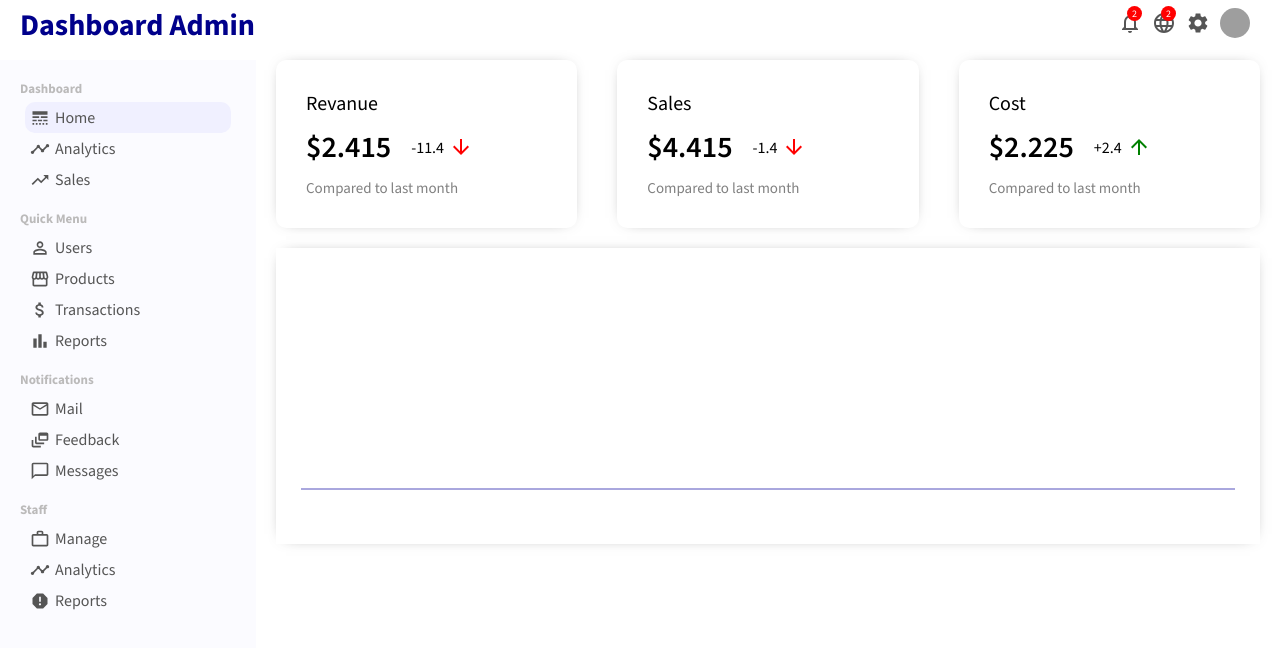
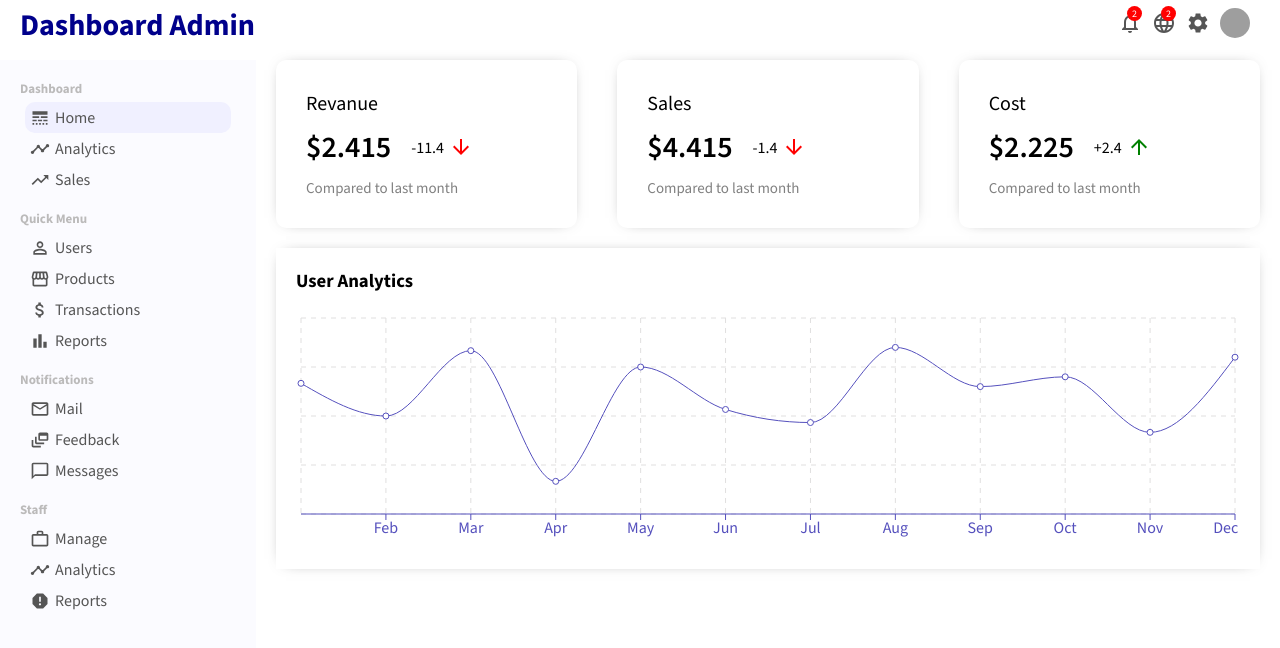
Before and after one commit to sahiralzakaria/React-Admin-Dashboard-UI, a React (Vite) app: page / in a window 1280 px wide. Shown: the top 648 px of the page. Built offline with nearby package versions, Linux system fonts and the light colour scheme; grey boxes are pictures that could not be loaded.

Commit message:
add dummy data to chart

```diff
--- a/src/pages/home/Home.jsx
+++ b/src/pages/home/Home.jsx
@@ -1,12 +1,12 @@
 import Chart from '../../components/chart/Chart'
 import { FeaturedInfo } from '../../components/featuredInfo/FeaturedInfo'
 import './home.css'
-
+import { userData } from '../../dummyData'
 export const Home = () => {
     return (
         <div className='home'>
             <FeaturedInfo />
-            <Chart />
+            <Chart data={userData} title="User Analytics" grid dataKey='Active User' />
         </div>
     )
 }
```
